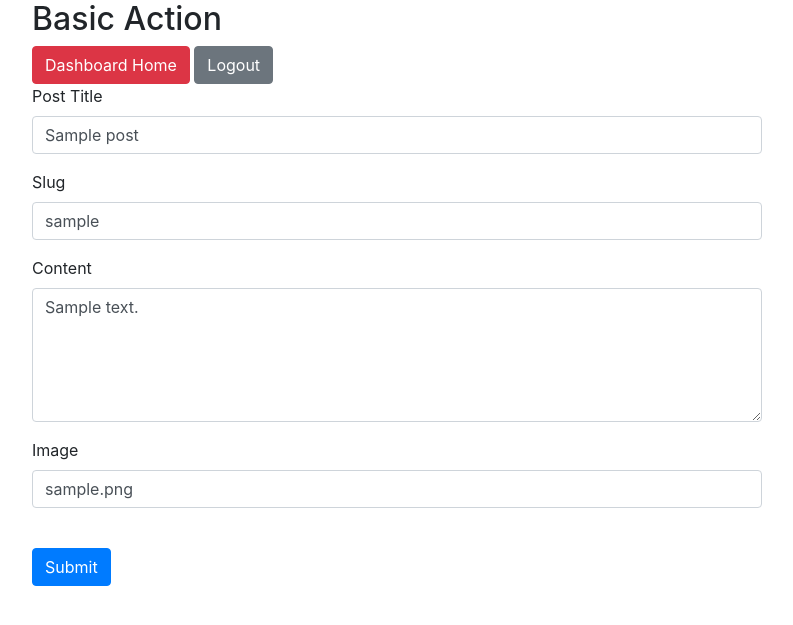
After one commit to milton9220/First-blog-using-flask, a Flask app: page /edit/1 in a window 1280 px wide. The commit adds this page. Shown: the top 625 px of the page, without its empty margins (243-1036 px from the left). Run offline with Flask 2, Linux system fonts and the light colour scheme; tables that the repository leaves empty hold one stand-in row (values such as "Sample post"); some libraries are stand-ins or nearby versions.

Commit message:
updated posts  code

```diff
--- a/main.py
+++ b/main.py
@@ -107,6 +107,24 @@ def insert():
     return render_template('insert.html',pass_param=params)
 
 
+@app.route('/edit/<string:id>',methods=['GET','POST'])
+def edit(id):
+    if request.method=='POST':
+        post=Posts.query.filter_by(id=id).first()
+        post.title=request.form.get('title')
+        post.slug=request.form.get('slug')
+        post.content=request.form.get('content')
+        post.image=request.form.get('image')
+        post.date=datetime.now()
+
+        db.session.commit()
+        return redirect('/dashboard')
+
+
+    posts=Posts.query.filter_by(id=id).first()
+    return render_template('edit.html',pass_param=params,posts=posts)
+
+
 @app.route('/post/<string:post_slug>',methods=['GET'])
 def post(post_slug):
     post=Posts.query.filter_by(slug=post_slug).first()
--- /dev/null
+++ b/templates/edit.html
@@ -0,0 +1,55 @@
+<!DOCTYPE html>
+<html>
+<head>
+  <title>insert posts</title>
+  <link rel="stylesheet" href="https://stackpath.bootstrapcdn.com/bootstrap/4.5.0/css/bootstrap.min.css" integrity="sha384-9aIt2nRpC12Uk9gS9baDl411NQApFmC26EwAOH8WgZl5MYYxFfc+NcPb1dKGj7Sk" crossorigin="anonymous">
+</head>
+<body>
+
+      <div class="container">
+    <div class="row">
+      <div class="col-lg-8 col-md-10 mx-auto">
+        <h2>Basic Action</h2>
+        <a href="/dashboard" class="btn btn btn-danger">Dashboard Home</a>
+        <a href="/logout" class="btn btn btn-secondary">Logout</a>
+        <form name="sentMessage" action="/edit/{{posts.id}}" method="POST" id="contactForm" novalidate>
+          <div class="control-group">
+            <div class="form-group floating-label-form-group controls">
+              <label>Post Title</label>
+              <input type="text" class="form-control" value="{{posts.title}}" placeholder="Post title" name='title' id="name">
+              <p class="help-block text-danger"></p>
+            </div>
+          </div>
+          <div class="control-group">
+            <div class="form-group floating-label-form-group controls">
+              <label>Slug</label>
+              <input type="text" value="{{posts.slug}}" name='slug' class="form-control" placeholder="Slug name" id="email">
+              <p class="help-block text-danger"></p>
+            </div>
+          </div>
+          <div class="control-group">
+            <div class="form-group col-xs-12 floating-label-form-group controls">
+              <label>Content</label>
+               <textarea rows="5" class="form-control" placeholder="Content" name='content' id="message" >{{posts.content}}</textarea>
+            </div>
+          </div>
+          <div class="control-group">
+            <div class="form-group floating-label-form-group controls">
+              <label>Image</label>
+              <input  class="form-control" placeholder="Image" value="{{posts.image}}" name='image' id="message" >
+              <p class="help-block text-danger"></p>
+            </div>
+          </div>
+
+          <br>
+          <div id="success"></div>
+          <div class="form-group">
+            <button type="submit" class="btn btn-primary" id="sendMessageButton">Submit</button>
+          </div>
+        </form>
+      </div>
+    </div>
+  </div>
+
+</body>
+</html>
```
Also changed, not shown: templates/dashboard.html (+4 -3 lines).
